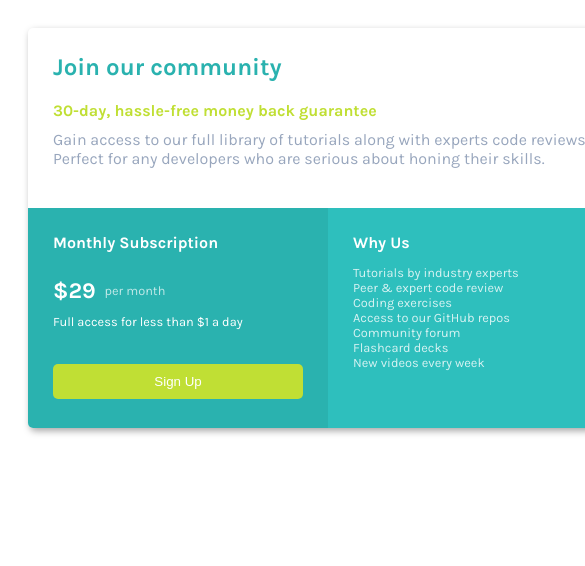
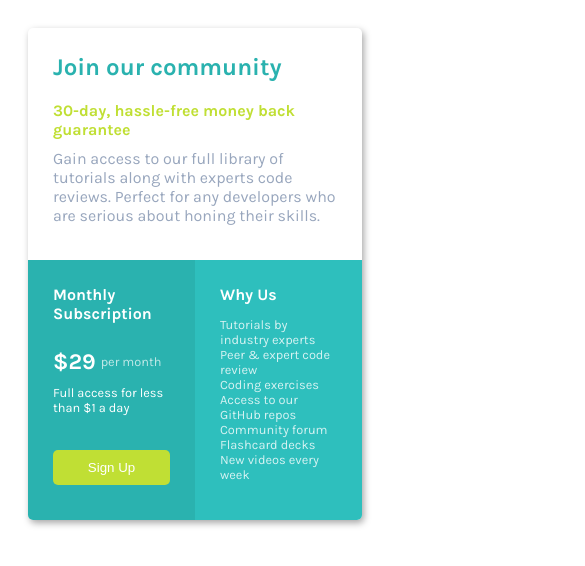
Before and after one commit to vcomia/pricing-card-frontend-mentor-challenge, a plain HTML site: page index.html in a window 390 px wide. Shown: the top 566 px of the page, 585 px wide, since content can reach past the window. Drawn offline with Linux system fonts and the light colour scheme.

Commit message:
last update

```diff
--- a/style.css
+++ b/style.css
@@ -34,6 +34,7 @@
   }
 
   #bottom-section {
+    display: flex;
     width: 100%;
     height: 55%;
     color: white;
@@ -41,22 +42,20 @@
   }
 
    #bottom-left-section {
-    display: inline-block;
     width: 50%;
     height: 100%;
-    vertical-align: top;
     background-color: #2ab2af;
     padding: 25px;
+    flex-basis: 50%;
 
    }
 
    #bottom-right-section {
-    display: inline-block;
     width: 50%;
     height: 100%;
     background-color: #2ebfbd;
-    vertical-align: top;
     padding: 25px;
+    flex-basis: 50%;
 
    }
 
@@ -106,20 +105,16 @@
 
   }
 
-  #price-frequency, #price {
-    display: inline-block;
+  #price-container {
+    display: flex;
+    align-items: center;
+    margin-bottom: 10px;
   }
 
   #price-frequency {
-    position: relative;
-    top: -3px;
     font-size: 0.8rem;
     opacity: 0.7;
     margin-left: 5px;
-  }
-
-  #price-container {
-    margin-bottom: 10px;
   }
 
   ul {
@@ -128,3 +123,21 @@
     font-size: 0.8rem;
     opacity: 0.8;
   }
+
+@media (max-width: 650px) {
+  #bottom-left-section, #bottom-right-section, #card {
+    width: 100%;
+    height: auto;
+  }
+}
+
+/*@media (min-width: 576px) {
+  #card {
+    width: 550px;
+    height: 400px;
+  }
+
+  #bottom-left-section, #bottom-right-section {
+    width: 50%;
+  }
+}*/
```
Also changed, not shown: index.html (+3 -1 lines).
